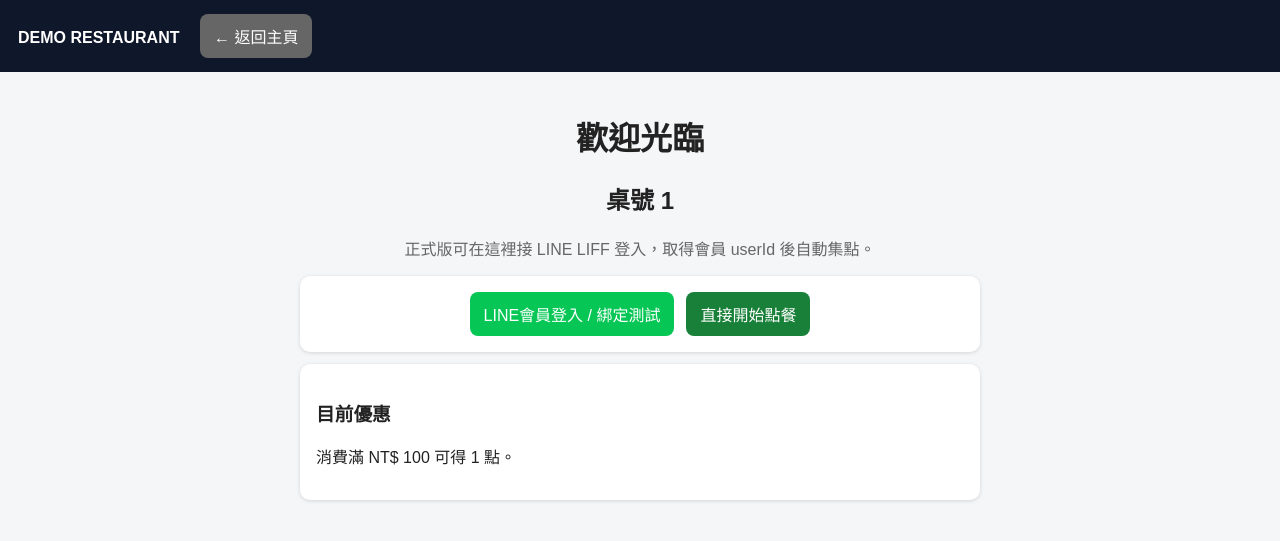
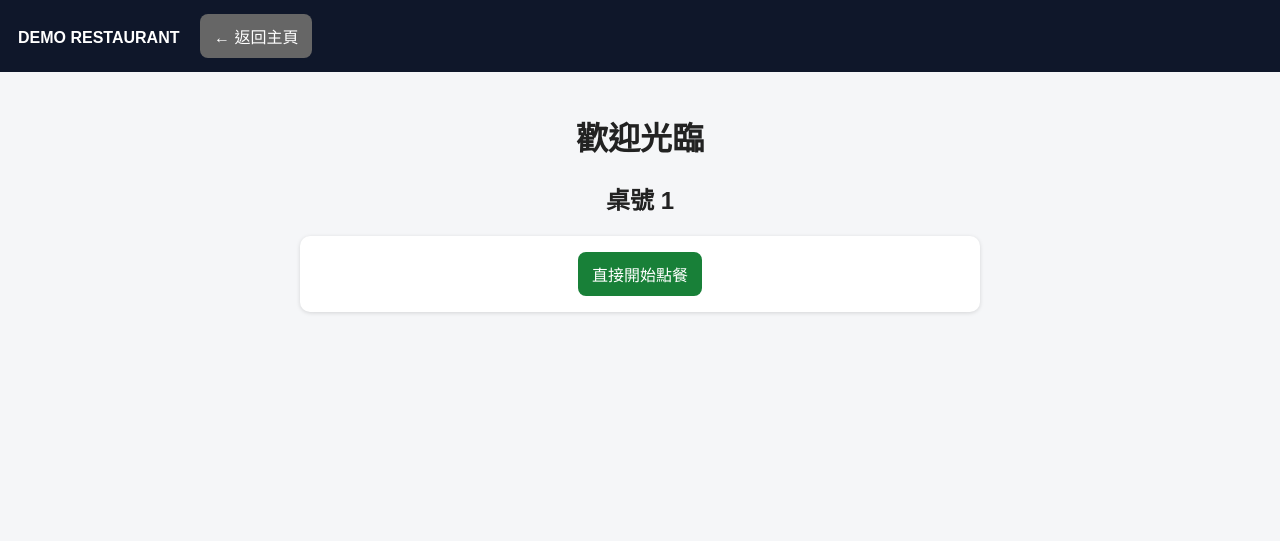
Before and after one commit to i20000621-del/BarJE.github.io, a FastAPI app: page /t/1 in a window 1280 px wide. Shown: the top 541 px of the page. Run offline with FastAPI, Linux system fonts and the light colour scheme.

Commit message:
landing.html

```diff
--- a/templates/landing.html
+++ b/templates/landing.html
@@ -1,12 +1,11 @@
-{% extends 'base_client.html' %}{% block body %}
+{% extends 'base_client.html' %}
+{% block body %}
 <div class="landing">
   <h1>歡迎光臨</h1>
   <h2>桌號 {{table_no}}</h2>
-  <p class="muted">正式版可在這裡接 LINE LIFF 登入，取得會員 userId 後自動集點。</p>
+
   <div class="card actions">
-    <a class="btn line" href="/members">LINE會員登入 / 綁定測試</a>
     <a class="btn green" href="/order/{{table_no}}">直接開始點餐</a>
   </div>
-  <div class="card"><h3>目前優惠</h3><p>消費滿 NT$ {{config.points_per_amount}} 可得 1 點。</p></div>
 </div>
 {% endblock %}
```
